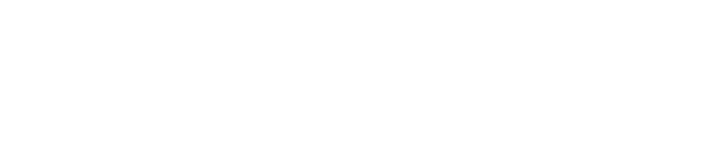
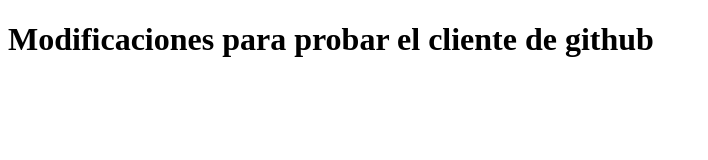
Before and after one commit to YoselinG/github-para-desarrolladores, a plain HTML site: page index.html in a window 1280 px wide. Shown: the whole page, without its empty margins (0-708 px from the left). Drawn offline with Linux system fonts and the light colour scheme.

Commit message:
Cambio en index.html
Linea h1 agregada

```diff
--- a/index.html
+++ b/index.html
@@ -4,6 +4,6 @@
 	<title>Github para desarrolladores</title>
 </head>
 <body>
-
+<h1>Modificaciones para probar el cliente de github</h1>
 </body>
 </html>
```
